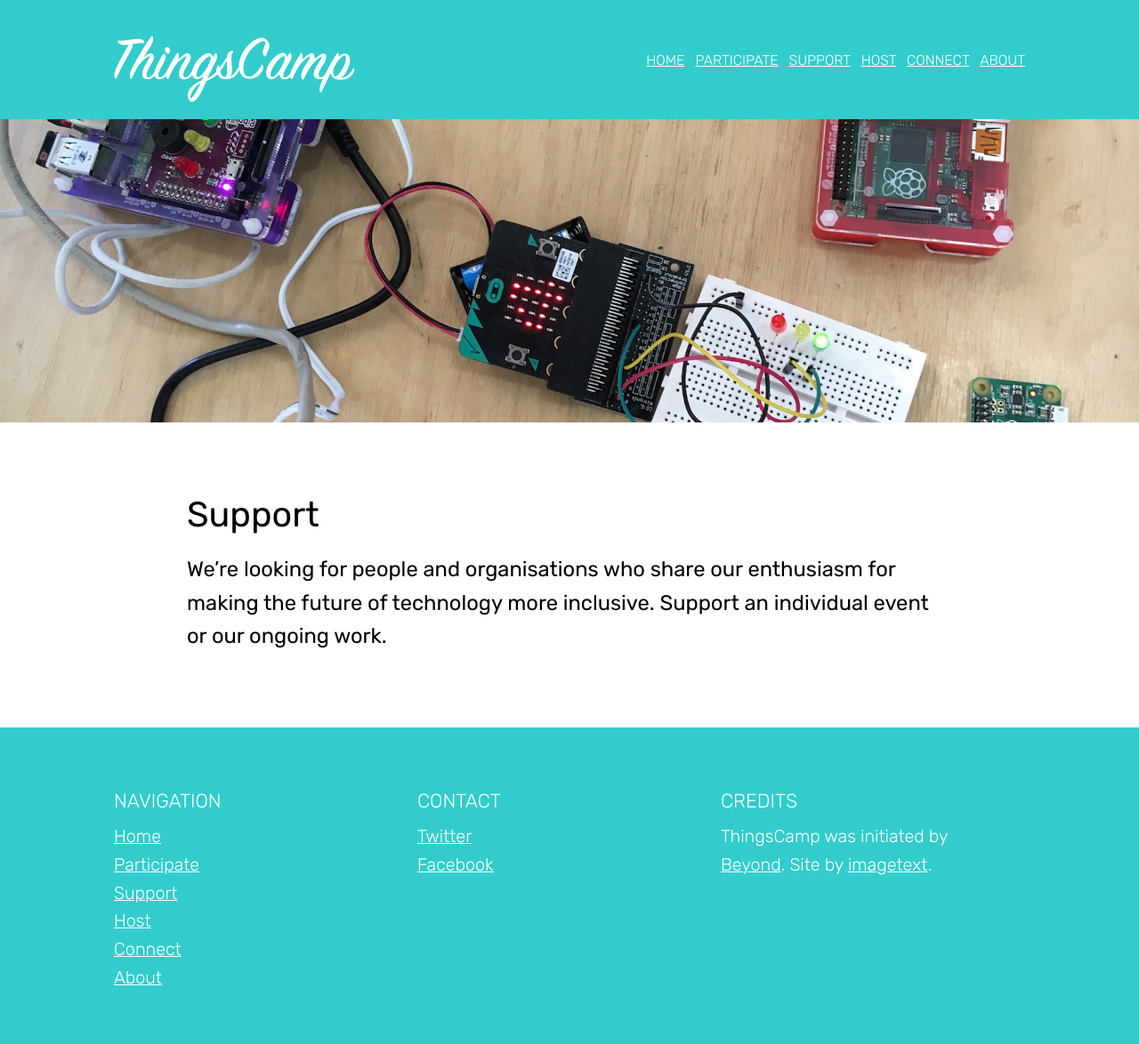
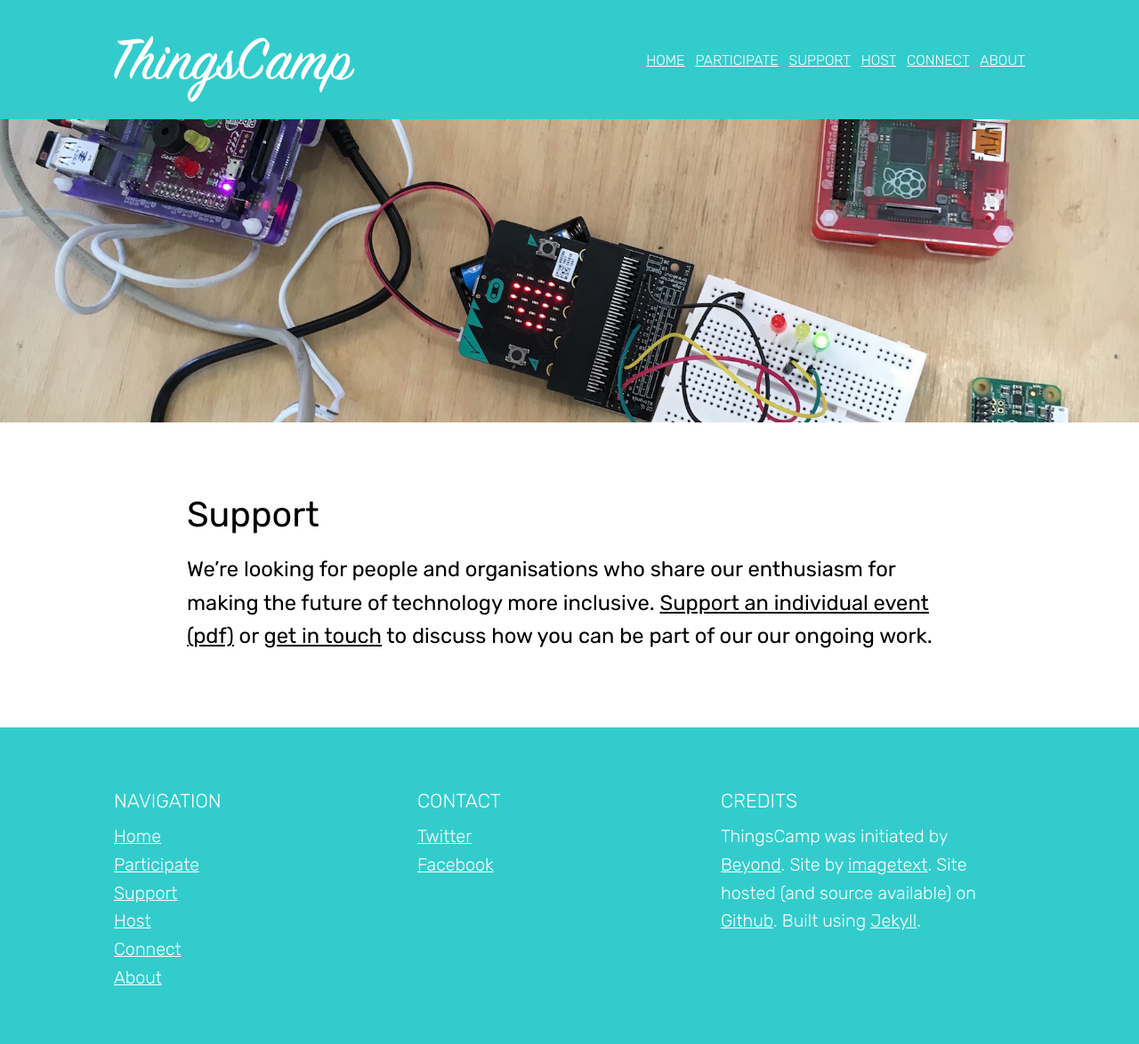
Before and after one commit to thingscamp/thingscamp.github.io, a Jekyll site: the page built from support.md, in a window 1280 px wide. Shown: the whole page at 89% size. Built offline with Jekyll 4.4.1, drawn with Linux system fonts in a browser that asks for light colours.

Commit message:
Content changes and downloads.

```diff
--- a/_includes/footer.html
+++ b/_includes/footer.html
@@ -20,7 +20,7 @@
             </div>
             <div class="threecolumn">
                 <h3>Credits</h3>
-                <p>ThingsCamp was initiated by <a href="http://beyond.place/">Beyond</a>. Site by <a href="http://imagetext.co.uk">imagetext</a>.</p>
+                <p>ThingsCamp was initiated by <a href="http://beyond.place/">Beyond</a>. Site by <a href="http://imagetext.co.uk">imagetext</a>. Site hosted (and source available) on <a href="https://github.com/thingscamp/thingscamp.github.io">Github</a>. Built using <a href="https://jekyllrb.com/">Jekyll</a>.</p>
             </div>
             <br style="clear: both">
         </footer>
--- a/_layouts/default.html
+++ b/_layouts/default.html
@@ -23,7 +23,7 @@
         <div class="strapline">
         <div class="latest"><p></p><span class="latest-text"><h2>ThingsCamp 3!</h2><p>ThingsCamp comes to Bristol on April 8th. <a href="{{ site.baseurl }}/ThingsCamp-3">Find out more and get your ticket.</a></p>
         </div>
-        <p>As everything gets connected to the internet our digital lives have more possibilities, wider implications and greater risks than ever before. <a href="{{ site.baseurl }}/about">Explore them together</a>.</p>
+        <p>As more and more gets connected to the internet our digital lives have more possibilities, wider implications and greater risks than ever before. <a href="{{ site.baseurl }}/about">Explore them together</a>.</p>
         </div>
     </div>
 
--- a/support.md
+++ b/support.md
@@ -4,4 +4,4 @@ title: Support
 permalink: /support/
 ---
 
-We’re looking for people and organisations who share our enthusiasm for making the future of technology more inclusive. Support an individual event or our ongoing work.
+We’re looking for people and organisations who share our enthusiasm for making the future of technology more inclusive. [Support an individual event (pdf)](/downloads/sponsorathingscamp.pdf) or [get in touch](/connect) to discuss how you can be part of our our ongoing work.
```
Also changed, not shown: _posts/2017-2-2-ThingsCamp-3.md (+1 -0 lines), _posts/2017-2-3-Site-Launch.md (+1 -1 lines), 14 other files.
